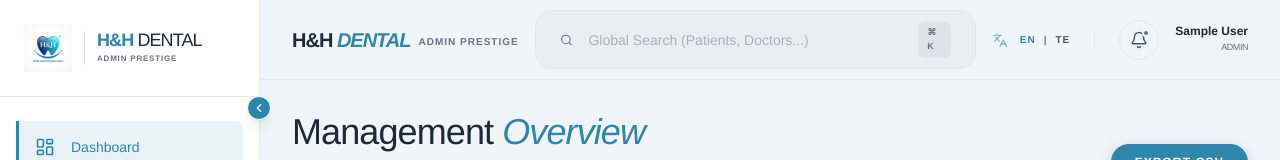
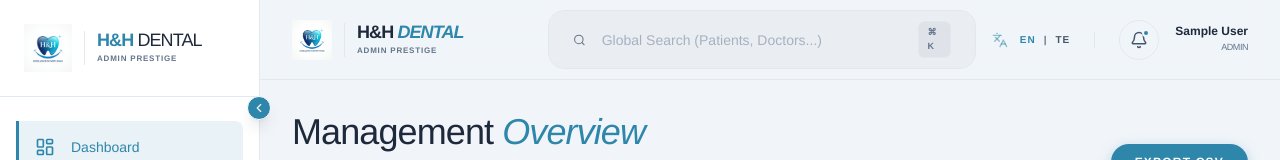
Before and after one commit to Swatipatil28/venraj-final-, a React (Vite) app in the folder HH DENTAL ADMIN/: page /dashboard in a window 1280 px wide. Shown: the top 160 px of the page. Built offline with nearby package versions, Linux system fonts and the light colour scheme; no server answers; sample sign-in values are in the browser's storage.

Commit message:
style: final branding consistency and PageHero refinements

```diff
--- a/HH DENTAL ADMIN/src/components/Topbar.tsx
+++ b/HH DENTAL ADMIN/src/components/Topbar.tsx
@@ -8,6 +8,7 @@ import { motion, AnimatePresence } from 'motion/react';
 import { useAuthStore } from '../store/useAuthStore';
 import { useLanguageStore } from '../store/useLanguageStore';
 import { useSearchStore } from '../store/useSearchStore';
+import logo from '../assets/logo.png';
 
 export default function Topbar({ toggleMobileMenu }: { toggleMobileMenu?: () => void }) {
   const user = useAuthStore((state) => state.user);
@@ -16,13 +17,20 @@ export default function Topbar({ toggleMobileMenu }: { toggleMobileMenu?: () =>
 
   return (
     <header className="h-16 md:h-20 bg-bg-main/80 backdrop-blur-md border-b border-border-subtle sticky top-0 z-30 px-4 md:px-8 flex items-center transition-colors duration-300">
-      <div className="flex items-center gap-4 min-w-[200px]">
+      <div className="flex items-center gap-4 min-w-[240px]">
         <button onClick={toggleMobileMenu} className="md:hidden text-text-primary p-2 -ml-2 rounded-lg hover:bg-text-primary/5">
           <Menu className="w-6 h-6" />
         </button>
-        <div className="hidden md:flex items-center gap-2">
-          <h1 className="text-xl font-bold tracking-tighter text-text-primary">H&H <span className="text-accent italic">DENTAL</span></h1>
-          <span className="text-[10px] font-bold text-text-muted uppercase tracking-widest mt-1">Admin Prestige</span>
+        <div className="hidden md:flex items-center gap-3">
+          <img src={logo} alt="H&H Icon" className="w-10 h-10 object-contain shrink-0" />
+          <div className="flex flex-col border-l border-border-subtle pl-3">
+            <h1 className="text-lg font-black tracking-tighter text-text-primary leading-none">
+              H&H <span className="text-accent italic">DENTAL</span>
+            </h1>
+            <p className="text-[8px] text-text-muted uppercase font-black tracking-widest mt-1">
+              Admin Prestige
+            </p>
+          </div>
         </div>
       </div>
 
```
Also changed, not shown: 1 other file (tests, documents, lock files or other folders).
